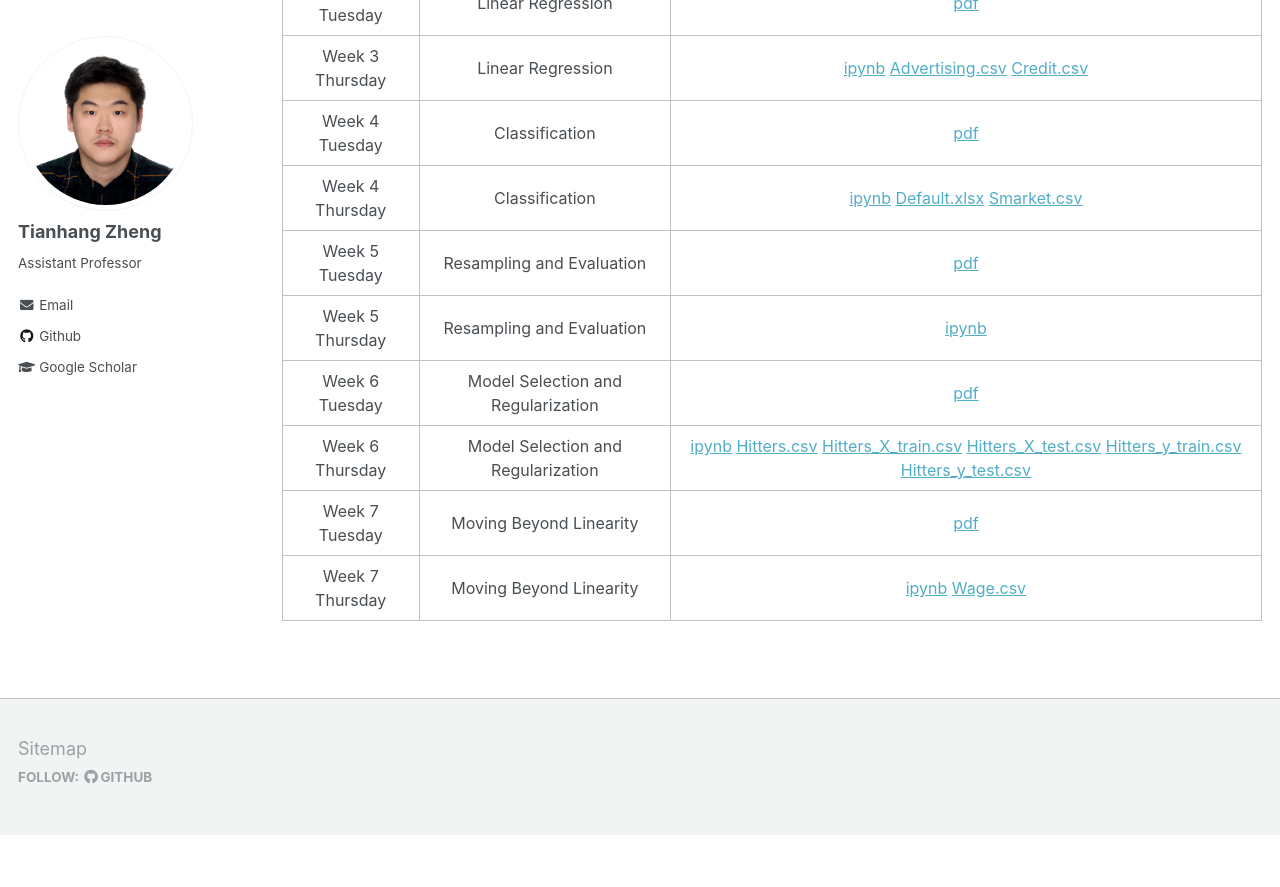
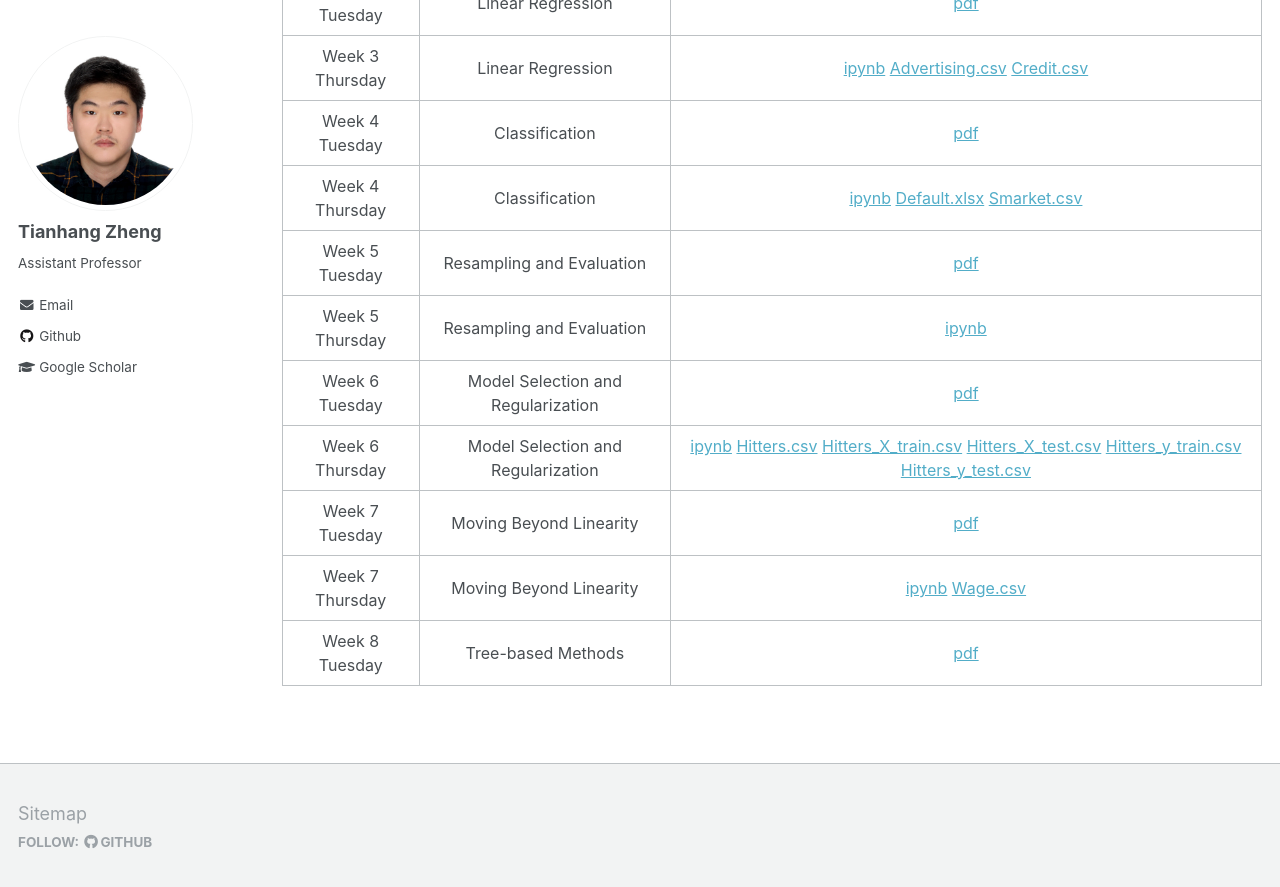
Before and after one commit to tianzheng4/tianzheng4.github.io, a Jekyll site: the page built from _umkc-teaching/2023-fall-teaching-1.md, in a window 1280 px wide and 900 px high, scrolled down 1107 px. Shown: the top 887 px of the window. Built offline with Jekyll 4.4.1, drawn with Linux system fonts in a browser that asks for light colours; before the commit the page ends 1942 px from its top, so only the background shows below that.

Commit message:
update course material

```diff
--- a/_umkc-teaching/2023-fall-teaching-1.md
+++ b/_umkc-teaching/2023-fall-teaching-1.md
@@ -54,6 +54,8 @@ The slides and code only can be used for the purpose of review or preparation fo
 |    Week 6 Thursday    |   Model Selection and Regularization  | <a href="/umkc-teaching/code/Model_Selection_and_Regularization.ipynb" download>ipynb</a> <a href="/umkc-teaching/code/data/Hitters.csv" download>Hitters.csv</a> <a href="/umkc-teaching/code/data/Hitters_X_train.csv" download>Hitters_X_train.csv</a> <a href="/umkc-teaching/code/data/Hitters_X_test.csv" download>Hitters_X_test.csv</a> <a href="/umkc-teaching/code/data/Hitters_y_train.csv" download>Hitters_y_train.csv</a> <a href="/umkc-teaching/code/data/Hitters_y_test.csv" download>Hitters_y_test.csv</a>|
 |    Week 7 Tuesday    |   Moving Beyond Linearity  | [pdf](/umkc-teaching/slides/Lecture8.pdf)|
 |    Week 7 Thursday   |   Moving Beyond Linearity  | <a href="/umkc-teaching/code/Moving_Beyond_Linearity.ipynb" download>ipynb</a> <a href="/umkc-teaching/code/data/Wage.csv" download>Wage.csv</a>|
+|    Week 8 Tuesday    |   Tree-based Methods | [pdf](/umkc-teaching/slides/Lecture9.pdf)|
+
 
 
 
```
Also changed, not shown: 2 other files.
